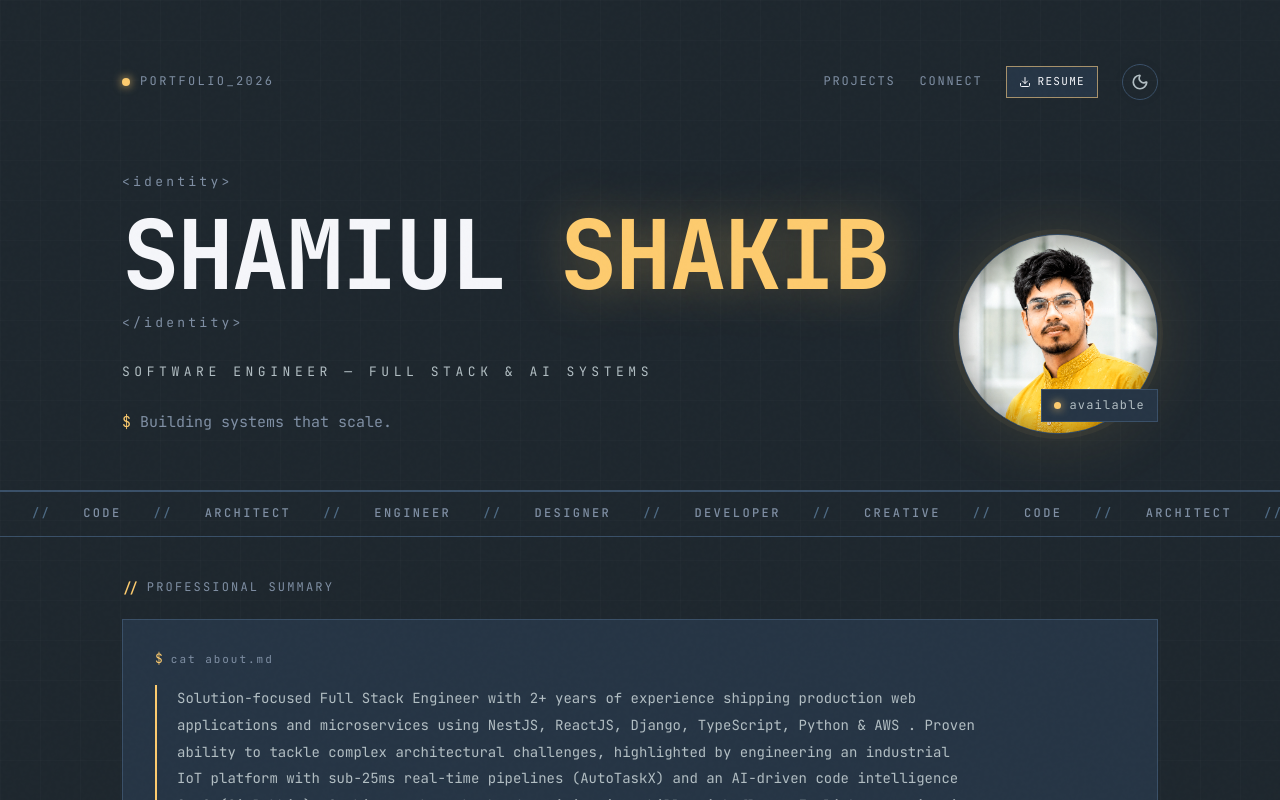
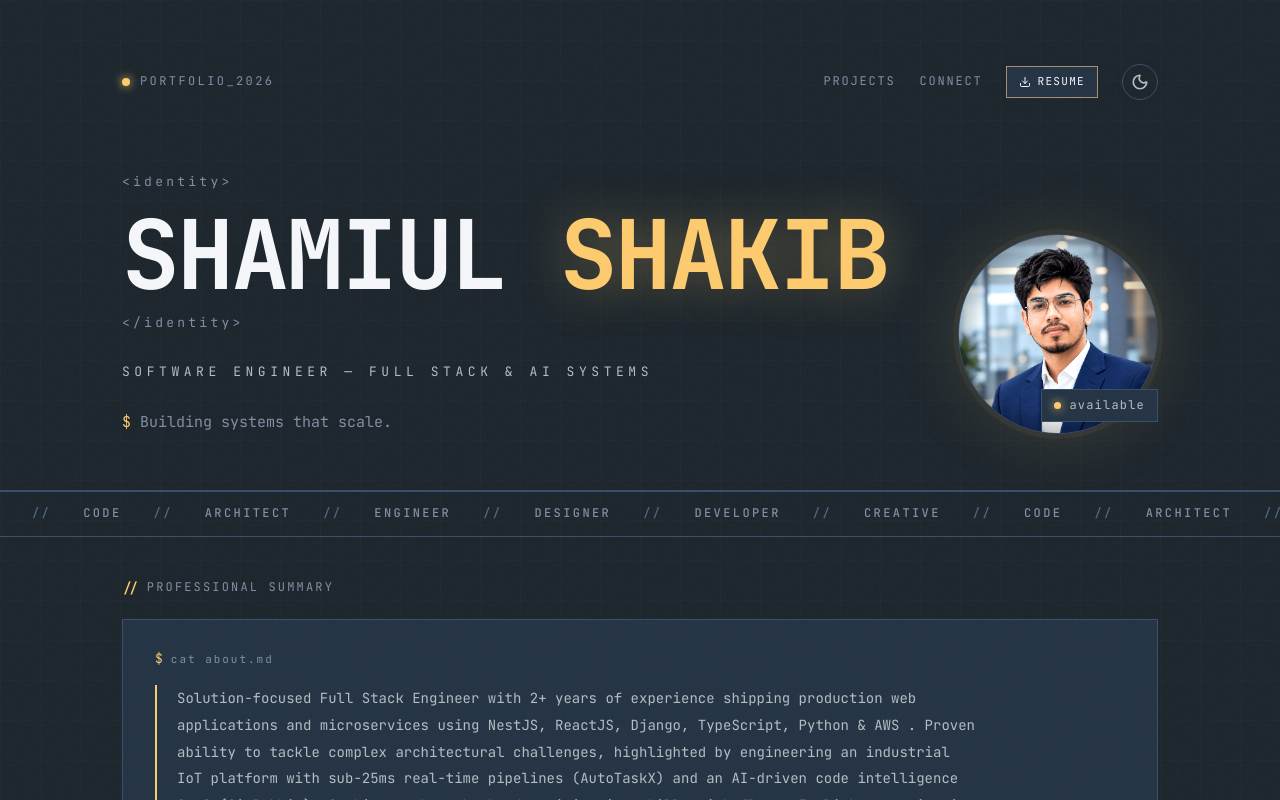
Before and after one commit to shakib5560/liveresume, a Next.js app: page / in a window 1280 px wide. Shown: the top 800 px of the page. Built offline with nearby package versions, Linux system fonts and the light colour scheme.

Commit message:
chore: all done

```diff
--- a/src/app/page.tsx
+++ b/src/app/page.tsx
@@ -443,7 +443,7 @@ function Header() {
               border: "1px solid var(--border)", boxShadow: "0 0 70px rgba(253,203,110,0.15), 0 0 0 5px rgba(253,203,110,0.05)",
               position: "relative",
             }}>
-              <Image src="/profile.png" alt="Shamiul Shakib" width={200} height={200}
+              <Image src="/profile1.png" alt="Shamiul Shakib" width={200} height={200}
                 style={{ width: "100%", height: "100%", objectFit: "cover", filter: "contrast(1.05) brightness(1.02)" }}
                 priority
               />
```
Also changed, not shown: public/profile.png (deleted), public/profile1.png (added).
